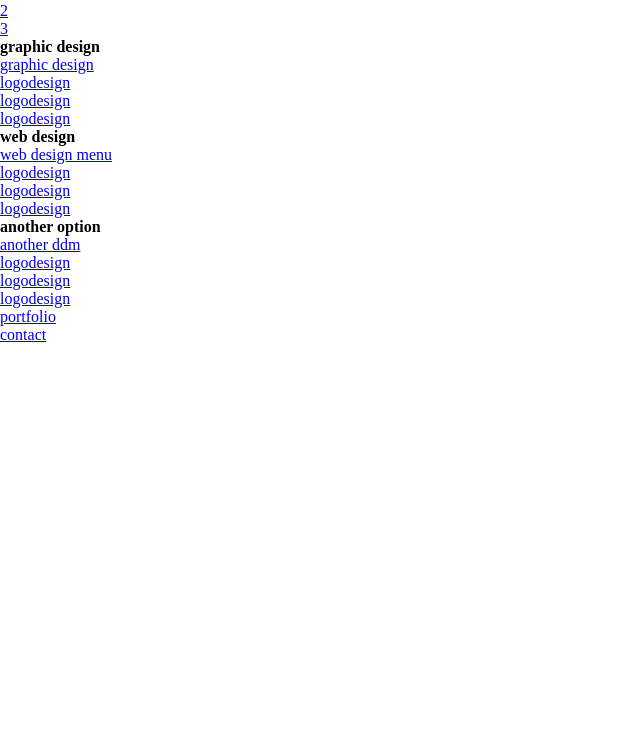
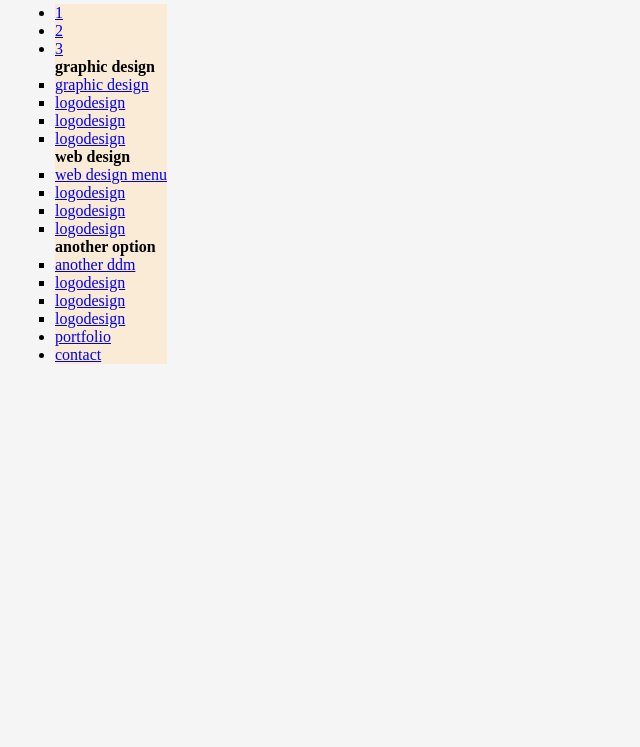
Before and after one commit to klimpsc/official-website, a plain HTML site: page index.html in a window 1280 px wide. Shown: the part 53-800 px from the top of the page, without its empty margins (0-640 px from the left). Drawn offline with Linux system fonts and the light colour scheme.

Commit message:
begin adjusting navbar and background color

```diff
--- a/script.css
+++ b/script.css
@@ -2,5 +2,16 @@
     margin: 0;
     padding: 0;
     box-sizing: border-box;
-
 }
+body {
+    background-color: whitesmoke;
+}
+.wrapper {
+    width: 1170px;
+    margin: 20px auto;
+}
+nav {
+    position: absolute;
+    background-color: antiquewhite;
+    font-size: 16px;
+}
```
